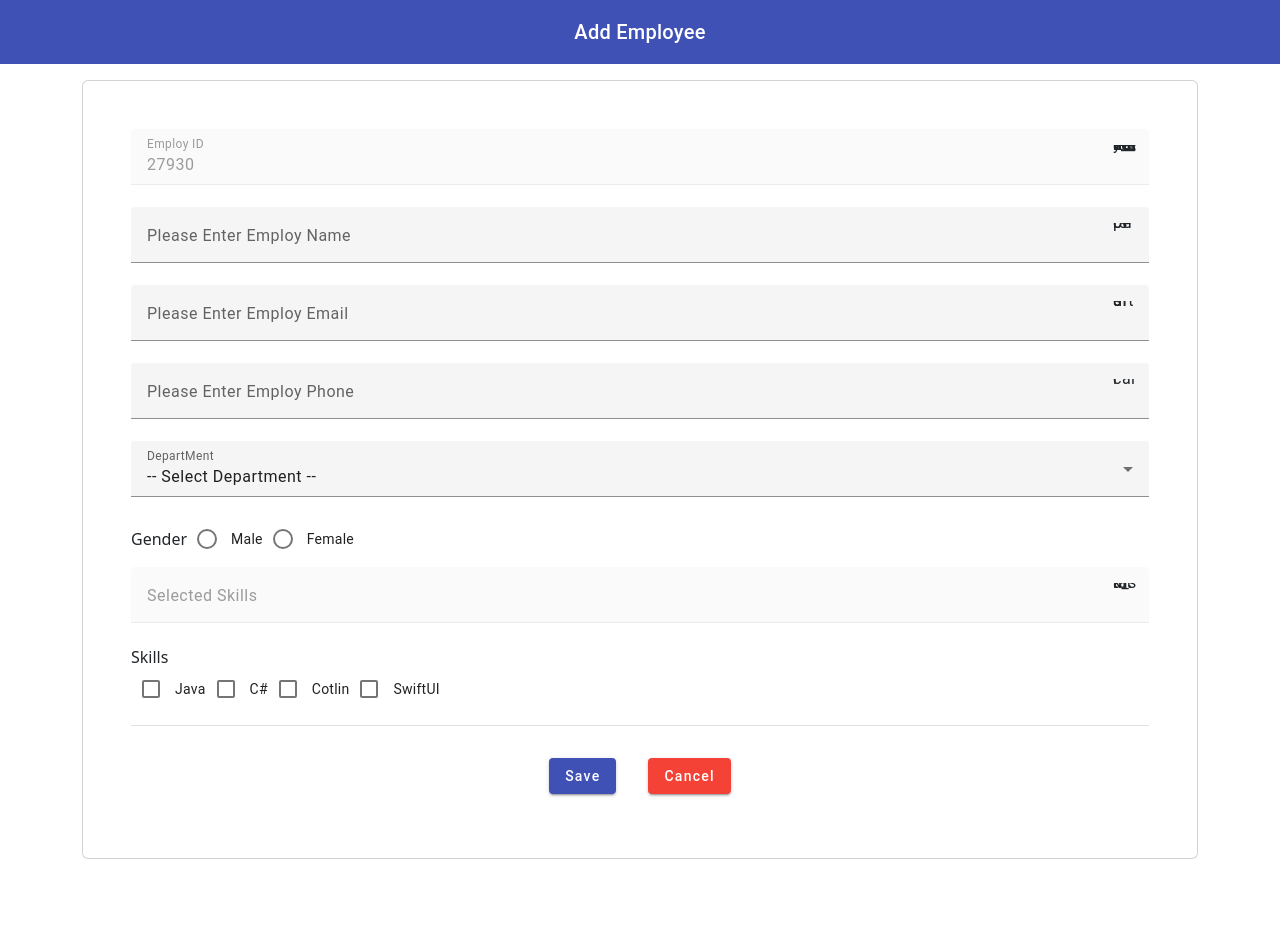
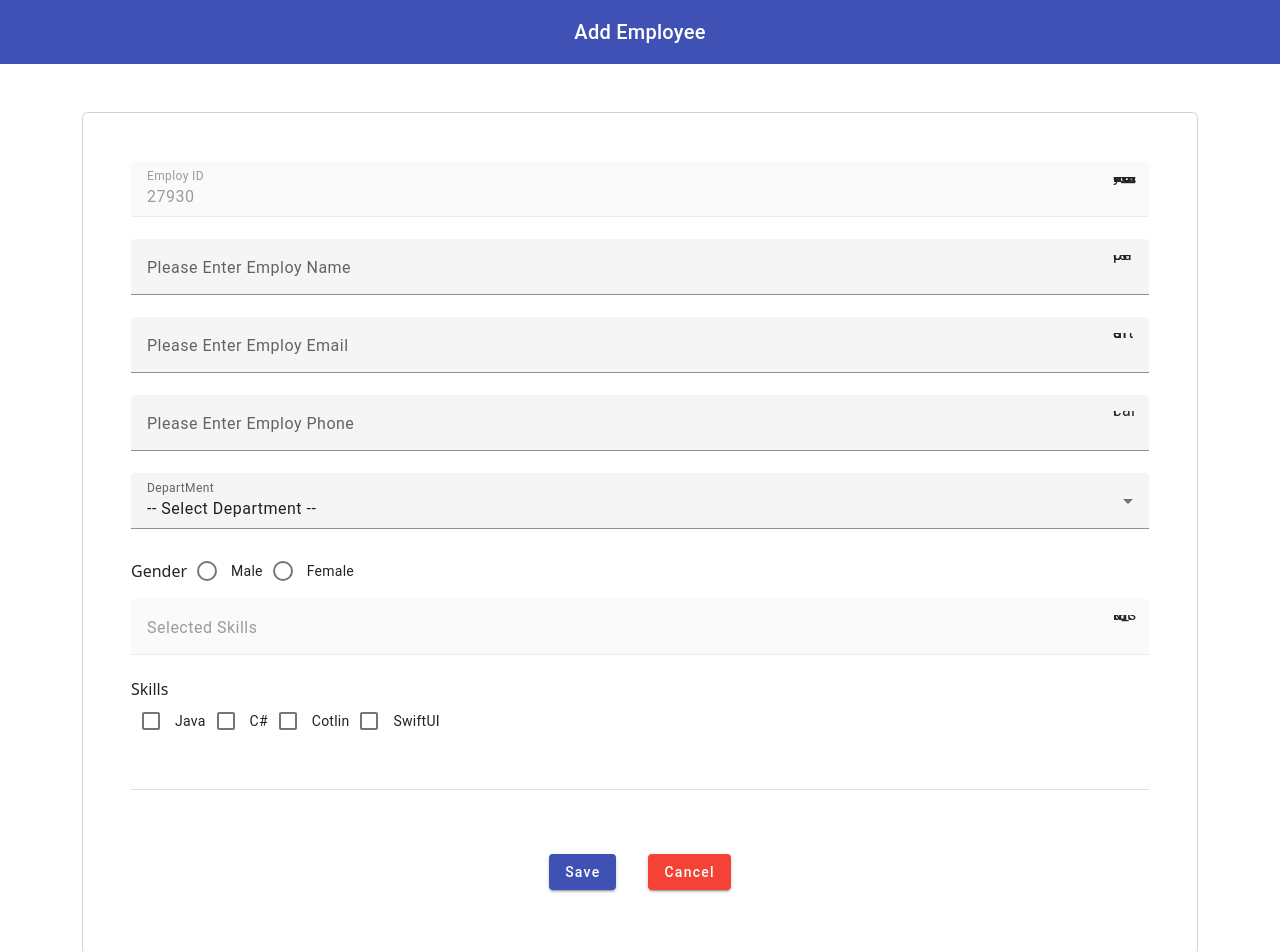
Before and after one commit to Rajveer123/angular-crud-and-snap-save-app, an Angular app: page /employ in a window 1280 px wide. Shown: the top 952 px of the page. Before the commit the page ends 859 px from the top, so only its background shows below. Built offline with nearby package versions, Linux system fonts and the light colour scheme.

Commit message:
Updated UI of Add Employ Template

```diff
--- a/src/app/components/employ/employ.component.html
+++ b/src/app/components/employ/employ.component.html
@@ -1,5 +1,5 @@
 <div class="container">
-    <div class="card p-5 mt-3">
+    <div class="card p-5 mt-5 mb-5">
         <form #employeeForm="ngForm" (ngSubmit)="saveEmployee(employeeForm)">
             <mat-form-field appearance="fill">
                 <mat-label>Employ ID</mat-label>
@@ -65,8 +65,8 @@
                     }
                 </section>
             </div>
-            <mat-divider class="container mt-3" />
-            <div class="text-center mt-3">
+            <mat-divider class="container mt-5" />
+            <div class="text-center mt-5">
                 <button mat-raised-button color="primary" class="m-3" type="submit">
                     Save
                 </button>
```
